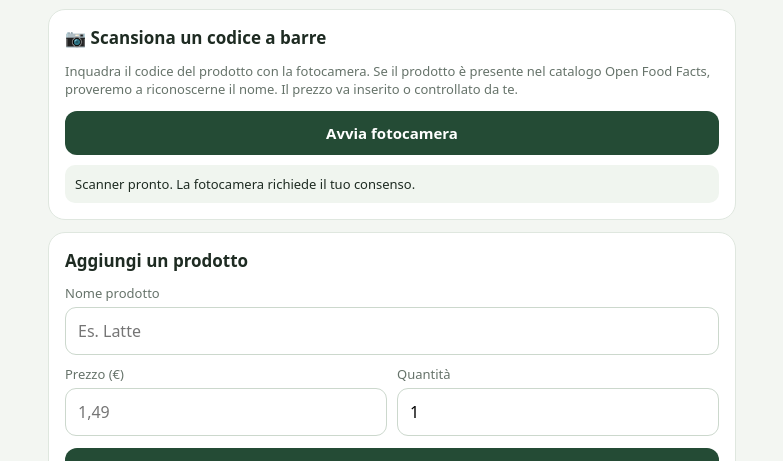
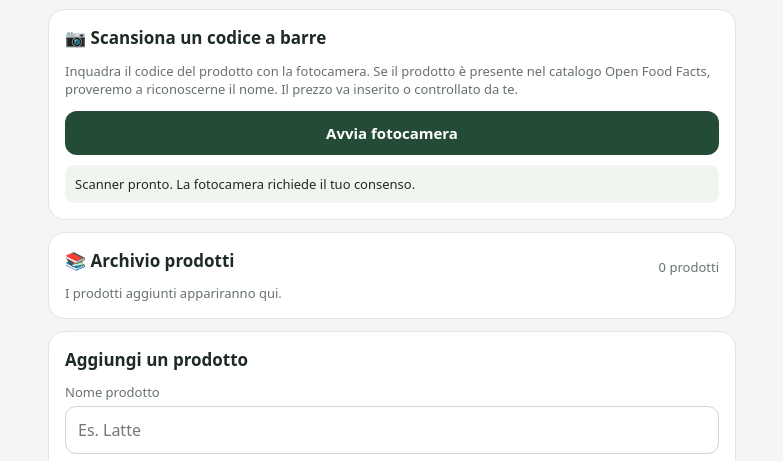
Before and after one commit to alessiospezialetti-arch/CarrelloSmart, a plain HTML site: page index.html in a window 1280 px wide. Shown: the part 333-794 px from the top of the page, without its empty margins (248-1031 px from the left). Drawn offline with Linux system fonts and the light colour scheme.

Commit message:
Add local product archive and price history

```diff
--- a/index.html
+++ b/index.html
@@ -7,6 +7,7 @@
 <main id="cartView">
 <section class="card"><div class="grid"><div><label for="budget">Budget (€)</label><input id="budget" type="number" min="0" step=".01" value="100"></div><div><label>Ti rimangono</label><div class="total" id="remaining">100,00 €</div></div></div><p class="muted" id="budgetMsg">Sei dentro il budget.</p></section>
 <section class="card"><h2>📷 Scansiona un codice a barre</h2><p class="muted">Inquadra il codice del prodotto con la fotocamera. Se il prodotto è presente nel catalogo Open Food Facts, proveremo a riconoscerne il nome. Il prezzo va inserito o controllato da te.</p><button class="primary" id="scanStart" style="width:100%">Avvia fotocamera</button><button class="secondary hidden" id="scanStop" style="width:100%;margin-top:8px">Ferma fotocamera</button><div id="reader" class="hidden"></div><div id="scanStatus" class="scanstatus" aria-live="polite">Scanner pronto. La fotocamera richiede il tuo consenso.</div></section>
+<section class="card"><div class="row"><h2>📚 Archivio prodotti</h2><span class="muted" id="archiveCount">0 prodotti</span></div><div id="archiveList" class="muted">I prodotti aggiunti appariranno qui.</div></section>
 <section class="card"><h2>Aggiungi un prodotto</h2><div class="grid"><div class="field" style="grid-column:1/-1"><label for="name">Nome prodotto</label><input id="name" placeholder="Es. Latte"></div><div><label for="price">Prezzo (€)</label><input id="price" type="number" min="0" step=".01" placeholder="1,49"></div><div><label for="qty">Quantità</label><input id="qty" type="number" min="1" step="1" value="1"></div></div><button class="primary" id="add" style="width:100%;margin-top:12px">Aggiungi al carrello</button><p class="muted">Il prezzo non viene letto dal codice a barre: inserisci quello esposto sullo scaffale o sulla confezione.</p></section>
 <section class="card"><div class="row"><h2>Il tuo carrello</h2><span class="muted" id="count">0 prodotti</span></div><div id="items">Carrello vuoto.</div><div class="row" style="border-top:1px solid var(--line);padding-top:12px"><div><div class="muted">Totale</div><div class="total" id="total">0,00 €</div></div><button class="secondary" id="save">Salva spesa</button></div><button class="danger" id="clear" style="width:100%;margin-top:12px">Svuota carrello</button></section>
 </main><main id="histView" class="hidden"><section class="card"><div class="row"><h2>Spese salvate</h2><button class="danger" id="clearHist">Cancella storico</button></div><div id="history">Non hai ancora salvato spese.</div></section></main><footer>CarrelloSmart • Prototipo gratuito • Dati salvati su questo dispositivo</footer></div>
@@ -14,13 +15,14 @@
 <script>
 const $=id=>document.getElementById(id),eur=n=>new Intl.NumberFormat('it-IT',{style:'currency',currency:'EUR'}).format(n||0);
 function load(key,fallback){try{return JSON.parse(localStorage.getItem(key)||JSON.stringify(fallback))}catch(e){return fallback}}
-let cart=load('csCart',[]),history=load('csHistory',[]),scanner=null,scanning=false,scanLocked=false;$('budget').value=localStorage.csBudget||100;
-function draw(){localStorage.csCart=JSON.stringify(cart);localStorage.csBudget=$('budget').value;let sum=cart.reduce((a,p)=>a+p.price*p.qty,0),left=Number($('budget').value||0)-sum;$('total').textContent=eur(sum);$('remaining').textContent=eur(left);$('budgetMsg').textContent=left<0?'Budget superato di '+eur(-left):'Ti restano '+eur(left);$('count').textContent=cart.reduce((a,p)=>a+p.qty,0)+' prodotti';$('items').innerHTML='';if(!cart.length){$('items').textContent='Carrello vuoto.';return}cart.forEach((p,i)=>{let d=document.createElement('div');d.className='item';let n=document.createElement('strong');n.textContent=p.name+' × '+p.qty;let v=document.createElement('input');v.type='number';v.min=0;v.step='.01';v.value=p.price;v.setAttribute('aria-label','Prezzo '+p.name);v.onchange=()=>{cart[i].price=Number(v.value)||0;draw()};let b=document.createElement('button');b.className='danger';b.textContent='×';b.setAttribute('aria-label','Rimuovi '+p.name);b.onclick=()=>{cart.splice(i,1);draw()};d.append(n,v,b);$('items').append(d)})}
-$('add').onclick=()=>{let name=$('name').value.trim(),price=Number($('price').value),qty=Math.max(1,Math.floor(Number($('qty').value)||1));if(!name||$('price').value===''||price<0){alert('Inserisci nome e prezzo validi.');return}cart.push({name,price,qty});$('name').value='';$('price').value='';$('qty').value=1;draw()};$('budget').onchange=draw;$('clear').onclick=()=>{if(confirm('Svuotare il carrello?')){cart=[];draw()}};$('save').onclick=()=>{if(!cart.length){alert('Il carrello è vuoto.');return}history.unshift({date:new Date().toLocaleString('it-IT'),total:cart.reduce((a,p)=>a+p.price*p.qty,0),items:cart});localStorage.csHistory=JSON.stringify(history);cart=[];draw();alert('Spesa salvata!')};
+let cart=load('csCart',[]),history=load('csHistory',[]),archive=load('csArchive',{}),pendingCode='',scanner=null,scanning=false,scanLocked=false;$('budget').value=localStorage.csBudget||100;
+function draw(){localStorage.csArchive=JSON.stringify(archive);renderArchive();localStorage.csCart=JSON.stringify(cart);localStorage.csBudget=$('budget').value;let sum=cart.reduce((a,p)=>a+p.price*p.qty,0),left=Number($('budget').value||0)-sum;$('total').textContent=eur(sum);$('remaining').textContent=eur(left);$('budgetMsg').textContent=left<0?'Budget superato di '+eur(-left):'Ti restano '+eur(left);$('count').textContent=cart.reduce((a,p)=>a+p.qty,0)+' prodotti';$('items').innerHTML='';if(!cart.length){$('items').textContent='Carrello vuoto.';return}cart.forEach((p,i)=>{let d=document.createElement('div');d.className='item';let n=document.createElement('strong');n.textContent=p.name+' × '+p.qty;let v=document.createElement('input');v.type='number';v.min=0;v.step='.01';v.value=p.price;v.setAttribute('aria-label','Prezzo '+p.name);v.onchange=()=>{cart[i].price=Number(v.value)||0;draw()};let b=document.createElement('button');b.className='danger';b.textContent='×';b.setAttribute('aria-label','Rimuovi '+p.name);b.onclick=()=>{cart.splice(i,1);draw()};d.append(n,v,b);$('items').append(d)})}
+function renderArchive(){const keys=Object.keys(archive);$('archiveCount').textContent=keys.length+' prodotti';const host=$('archiveList');host.innerHTML='';if(!keys.length){host.textContent='I prodotti aggiunti appariranno qui.';return}keys.sort((a,b)=>(archive[b].updated||0)-(archive[a].updated||0)).forEach(code=>{const p=archive[code],row=document.createElement('div');row.className='history';const top=document.createElement('div');top.className='row';const label=document.createElement('strong');label.textContent=p.name;const price=document.createElement('span');price.textContent=p.prices&&p.prices.length?eur(p.prices[p.prices.length-1].price):'Prezzo non registrato';top.append(label,price);const sub=document.createElement('div');sub.className='muted';sub.textContent='Codice: '+code+' · '+(p.prices?p.prices.length:0)+' prezzi registrati';const btn=document.createElement('button');btn.className='secondary';btn.textContent='Usa prodotto';btn.onclick=()=>{$('name').value=p.name;$('price').value=p.prices&&p.prices.length?p.prices[p.prices.length-1].price:'';pendingCode=code;window.scrollTo({top:0,behavior:'smooth'})};row.append(top,sub,btn);host.append(row)})}
+$('add').onclick=()=>{let name=$('name').value.trim(),price=Number($('price').value),qty=Math.max(1,Math.floor(Number($('qty').value)||1));if(!name||$('price').value===''||price<0){alert('Inserisci nome e prezzo validi.');return}cart.push({name,price,qty});const code=pendingCode;if(code){const p=archive[code]||{name,prices:[]};p.name=name;p.prices=p.prices||[];p.prices.push({price,date:new Date().toISOString()});p.updated=Date.now();archive[code]=p;pendingCode=''}$('name').value='';$('price').value='';$('qty').value=1;draw()};$('budget').onchange=draw;$('clear').onclick=()=>{if(confirm('Svuotare il carrello?')){cart=[];draw()}};$('save').onclick=()=>{if(!cart.length){alert('Il carrello è vuoto.');return}history.unshift({date:new Date().toLocaleString('it-IT'),total:cart.reduce((a,p)=>a+p.price*p.qty,0),items:cart});localStorage.csHistory=JSON.stringify(history);cart=[];draw();alert('Spesa salvata!')};
 function showHistory(){$('history').innerHTML='';if(!history.length){$('history').textContent='Non hai ancora salvato spese.';return}history.forEach(h=>{let d=document.createElement('div');d.className='history';d.textContent=h.date+' — '+eur(h.total)+' ('+h.items.length+' articoli)';$('history').append(d)})}
 $('cartTab').onclick=()=>{$('cartView').classList.remove('hidden');$('histView').classList.add('hidden');$('cartTab').className='primary';$('histTab').className='secondary'};$('histTab').onclick=()=>{$('cartView').classList.add('hidden');$('histView').classList.remove('hidden');$('cartTab').className='secondary';$('histTab').className='primary';showHistory()};$('clearHist').onclick=()=>{if(confirm('Cancellare lo storico?')){history=[];localStorage.csHistory='[]';showHistory()}};
 async function stopScanner(){if(scanner&&scanning){try{await scanner.stop();await scanner.clear()}catch(e){}scanning=false}$('reader').classList.add('hidden');$('scanStop').classList.add('hidden');$('scanStart').classList.remove('hidden')}
-async function foundBarcode(code){if(scanLocked)return;scanLocked=true;$('scanStatus').textContent='Codice letto: '+code+'. Cerco il prodotto…';await stopScanner();try{const res=await fetch('https://world.openfoodfacts.org/api/v2/product/'+encodeURIComponent(code)+'.json?fields=product_name,product_name_it,brands,quantity');const data=await res.json();if(data.status===1&&data.product){const p=data.product;const name=p.product_name_it||p.product_name||'';$('name').value=name?name+(p.brands?' — '+p.brands:''):'';$('scanStatus').textContent=name?'Prodotto riconosciuto: '+name+'. Controlla il nome e inserisci il prezzo.':'Codice trovato, ma il nome non è disponibile. Inseriscilo manualmente.'}else{$('scanStatus').textContent='Codice non presente nel catalogo. Inserisci il nome manualmente.'}}catch(e){$('scanStatus').textContent='Non riesco a consultare il catalogo. Puoi inserire il prodotto manualmente.'}scanLocked=false}
+async function foundBarcode(code){if(scanLocked)return;scanLocked=true;pendingCode=code;$('scanStatus').textContent='Codice letto: '+code+'. Cerco il prodotto…';await stopScanner();try{const res=await fetch('https://world.openfoodfacts.org/api/v2/product/'+encodeURIComponent(code)+'.json?fields=product_name,product_name_it,brands,quantity');const data=await res.json();if(data.status===1&&data.product){const p=data.product;const name=p.product_name_it||p.product_name||'';const fullName=name?name+(p.brands?' — '+p.brands:''):'';if(fullName){$('name').value=fullName;archive[code]=archive[code]||{name:fullName,prices:[]};archive[code].name=fullName;archive[code].updated=Date.now();localStorage.csArchive=JSON.stringify(archive);renderArchive()}$('scanStatus').textContent=name?'Prodotto riconosciuto: '+fullName+'. Inserisci il prezzo e aggiungilo per salvarlo nell’archivio.':'Codice trovato, ma il nome non è disponibile. Inseriscilo manualmente.'}else{$('scanStatus').textContent='Codice non presente nel catalogo. Inserisci il nome manualmente.'}}catch(e){$('scanStatus').textContent='Non riesco a consultare il catalogo. Puoi inserire il prodotto manualmente.'}scanLocked=false}
 $('scanStart').onclick=async()=>{if(!window.isSecureContext){$('scanStatus').textContent='La scansione richiede una connessione sicura HTTPS.';return}if(!window.Html5Qrcode){$('scanStatus').textContent='Scanner non disponibile: controlla la connessione internet e ricarica la pagina.';return}try{scanner=new Html5Qrcode('reader');$('reader').classList.remove('hidden');$('scanStart').classList.add('hidden');$('scanStop').classList.remove('hidden');$('scanStatus').textContent='Richiesta autorizzazione fotocamera…';await scanner.start({facingMode:'environment'},{fps:10,qrbox:{width:260,height:150},aspectRatio:1.6},foundBarcode,()=>{});scanning=true;$('scanStatus').textContent='Inquadra il codice a barre nella cornice.'}catch(e){$('scanStatus').textContent='Fotocamera non avviata. Consenti l’accesso alla fotocamera nelle impostazioni del browser e riprova.';await stopScanner()}};
 $('scanStop').onclick=stopScanner;draw();if('serviceWorker'in navigator)window.addEventListener('load',()=>navigator.serviceWorker.register('./sw.js').catch(()=>{}));
 </script></body></html>
```
